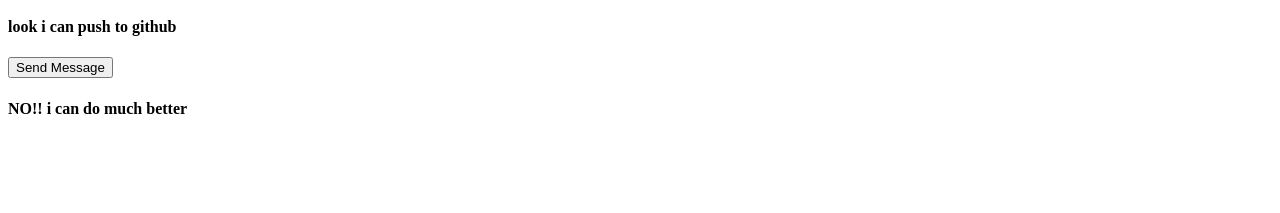
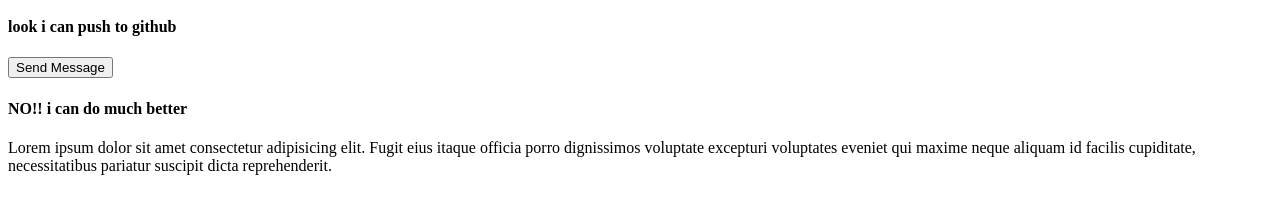
Before and after one commit to abidzmohammad/practice-purpose, a plain HTML site: page index.html in a window 1280 px wide. Shown: the part 101-314 px from the top of the page. Drawn offline with Linux system fonts and the light colour scheme.

Commit message:
new para

```diff
--- a/index.html
+++ b/index.html
@@ -15,6 +15,7 @@
     <h4>look i can push to github</h4>
     <button type="submit">Send Message</button>
     <h4>NO!! i can do much better </h4>
+    <p>Lorem ipsum dolor sit amet consectetur adipisicing elit. Fugit eius itaque officia porro dignissimos voluptate excepturi voluptates eveniet qui maxime neque aliquam id facilis cupiditate, necessitatibus pariatur suscipit dicta reprehenderit.</p>
 
 </body>
 
```
